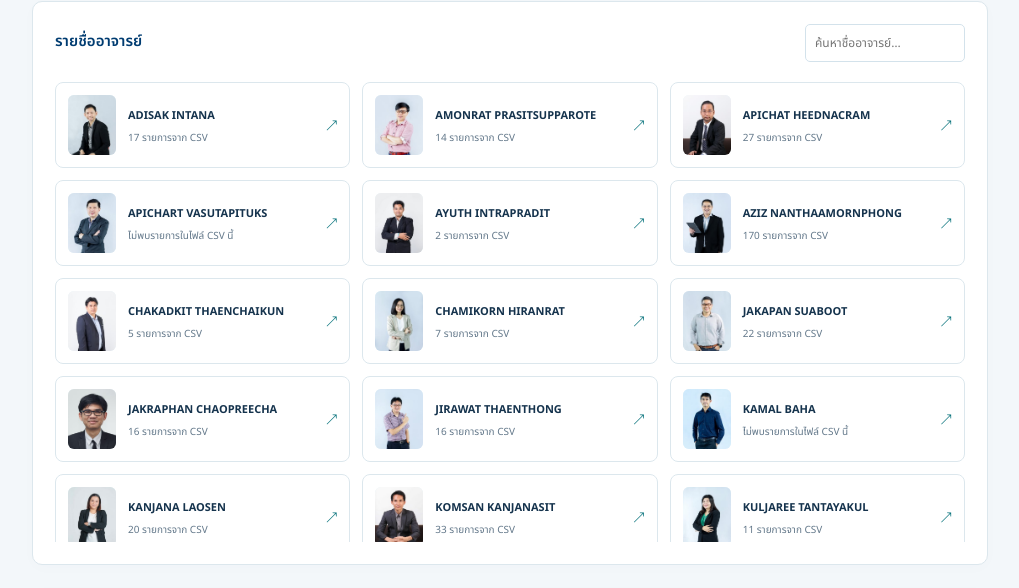
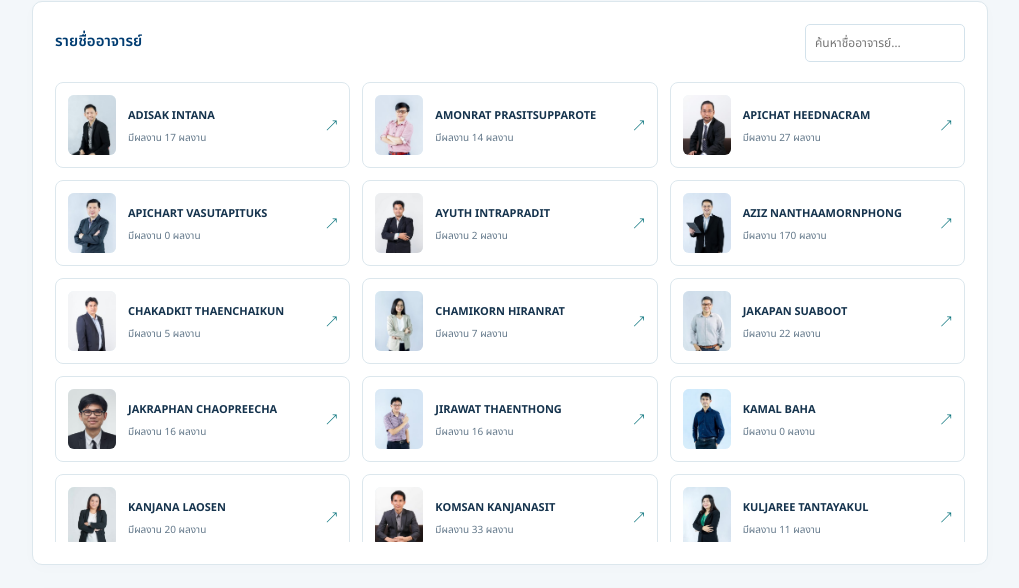
Before and after one commit to NapatFoythong/Dashboard, a Next.js app: page / in a window 1280 px wide. Shown: the part 1600-2188 px from the top of the page, without its empty margins (254-1273 px from the left). Built offline with nearby package versions, Linux system fonts and the light colour scheme.

Commit message:
Simplify faculty publication count wording

```diff
--- a/components/faculty-directory.tsx
+++ b/components/faculty-directory.tsx
@@ -16,7 +16,7 @@ export default function FacultyDirectory({ data, portraits }: {
     const card = (name: string) => {
         const count = facultyRecords(data, name).length;
         const original = data.staff.find(row => canonicalFacultyName(row.name) === name)?.name;
-        return <Link href={facultyHref(name)} key={name} className="faculty-person"><FacultyPortrait name={name} src={portraits[name]?.image} small/><div><b>{name}</b>{original && original !== name && <small>{t("ชื่อใน Excel: ")}{original}</small>}<small>{count ? t("{0} รายการจาก CSV", count) : t("ไม่พบรายการในไฟล์ CSV นี้")}</small></div><span aria-hidden="true">↗</span></Link>;
+        return <Link href={facultyHref(name)} key={name} className="faculty-person"><FacultyPortrait name={name} src={portraits[name]?.image} small/><div><b>{name}</b>{original && original !== name && <small>{t("ชื่อใน Excel: ")}{original}</small>}<small>{t("มีผลงาน {0} ผลงาน", count)}</small></div><span aria-hidden="true">↗</span></Link>;
     };
     return <section className="card faculty-directory" id="faculty-directory"><div className="cardhead"><div><h2>{t("รายชื่ออาจารย์")}</h2></div><input value={query} onChange={e => setQuery(e.target.value)} placeholder={t("ค้นหาชื่ออาจารย์…")} aria-label={t("ค้นหาในรายชื่ออาจารย์")}/></div>
     <div className="faculty-grid">{names.map(card)}</div>
--- a/lib/i18n.ts
+++ b/lib/i18n.ts
@@ -14,7 +14,7 @@ export const EN_MESSAGES: Record<string, string> = {
   " โดยคงชื่อเดิมไว้และไม่จับคู่ชื่อที่ไม่ครบโดยอัตโนมัติ": ". Original names are retained; incomplete names are not matched automatically.",
   "Publications CV · ตุลาคม 2025": "Publications CV · October 2025",
   "{0} คน": "{0} selected",
-  "{0} รายการจาก CSV": "{0} CSV records",
+  "มีผลงาน {0} ผลงาน": "{0} publications",
   "{0}% ของผลงานที่แสดง": "{0}% of displayed publications",
   "กราฟจำนวนผลงานรายปี": "Annual publication counts",
   "กรุณาเลือกปีเริ่มต้นไม่เกินปีสิ้นสุด": "The start year must not be later than the end year.",
```
